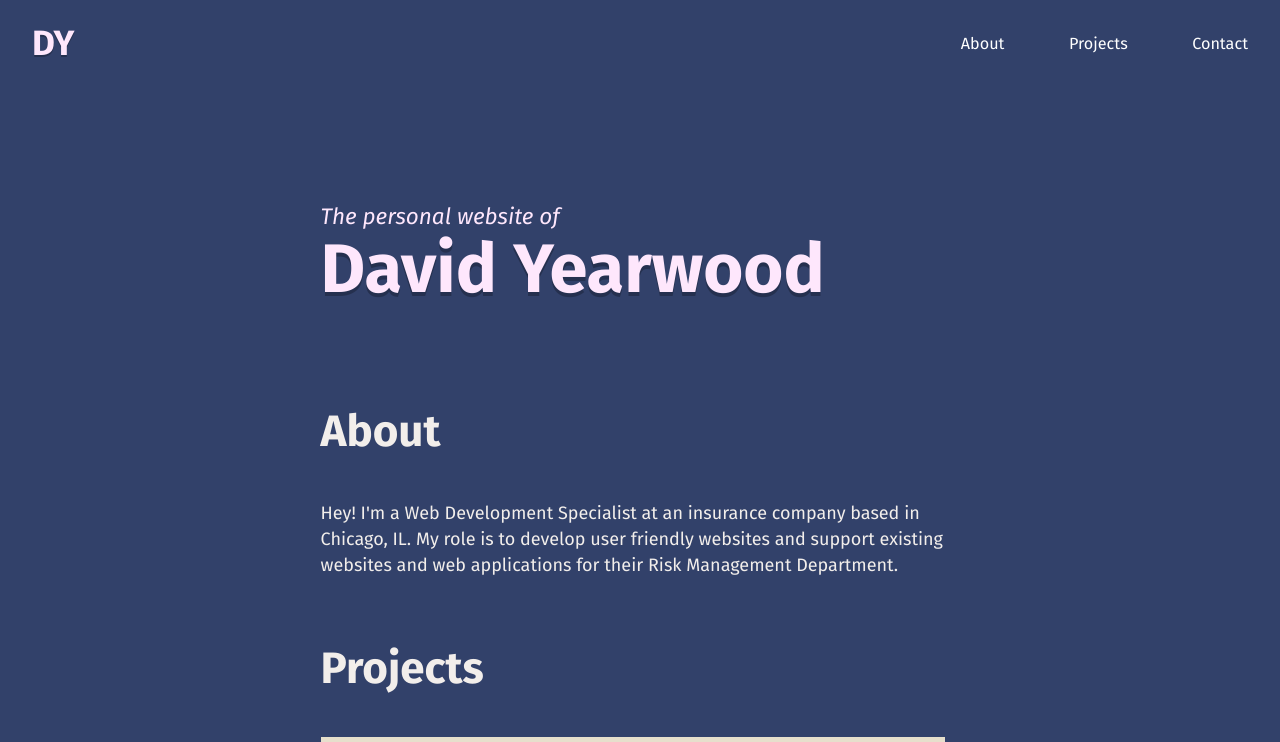
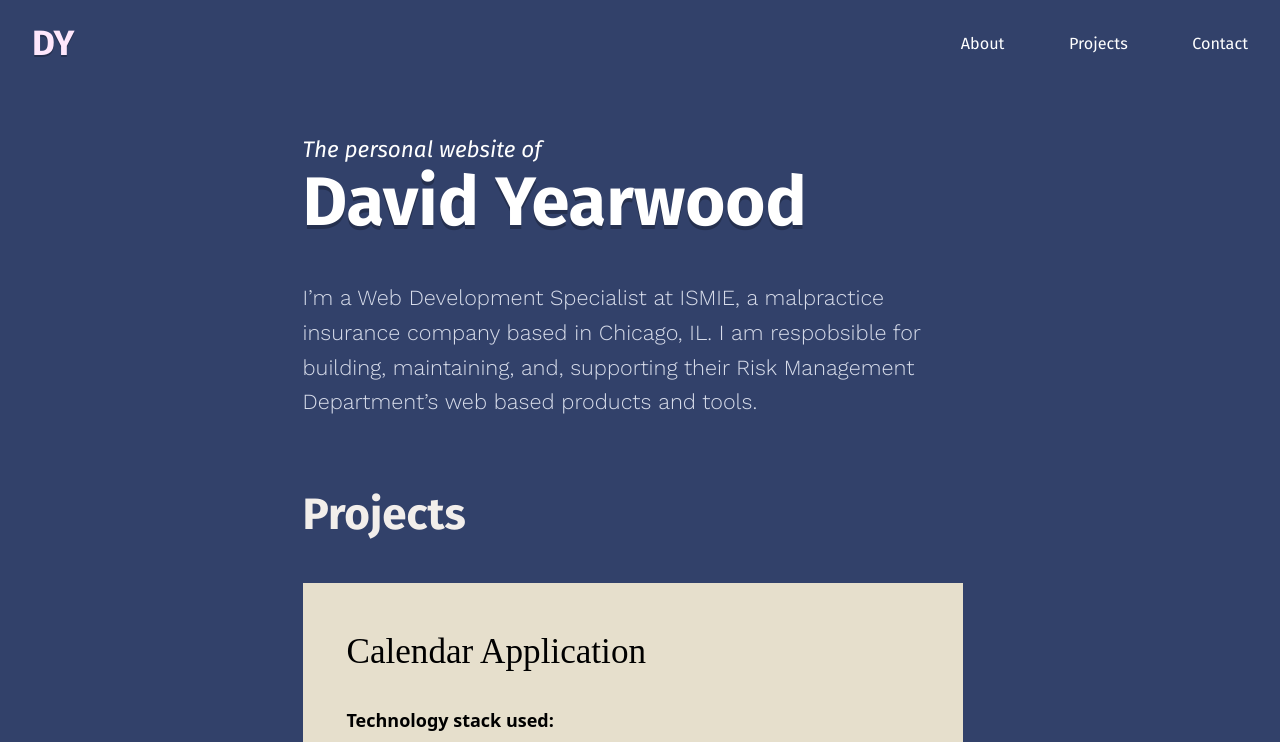
Before and after one commit to davidyearwood/dayvod.github.io, a website: page index.html in a window 1280 px wide. Shown: the top 742 px of the page. Drawn offline with nearby package versions, Linux system fonts and the light colour scheme.

Commit message:
Create and style bio section

```diff
--- a/assets/sass/_base.scss
+++ b/assets/sass/_base.scss
@@ -103,7 +103,7 @@ ul.primary-nav__list {
   width: 100%;
   margin-left: auto;
   margin-right: auto;
-  padding: 1rem;
+  // padding: 1rem;
   box-sizing: border-box;
 }
 
--- a/assets/sass/main.scss
+++ b/assets/sass/main.scss
@@ -8,4 +8,5 @@
 @import 'modules/card';
 @import 'modules/btn';
 @import 'modules/master-header';
+@import 'modules/bio';
 @import 'util.scss';
--- /dev/null
+++ b/assets/sass/modules/_bio.scss
@@ -0,0 +1,7 @@
+.bio__text {
+  font-weight: 300;
+  line-height: 160%;
+  font-size: 1.20rem;
+  color: #D7DCEA;
+  font-family: 'Work Sans';
+}
--- a/assets/sass/modules/_master-header.scss
+++ b/assets/sass/modules/_master-header.scss
@@ -1,7 +1,7 @@
 .master-header__title {
   font-size: 3.815rem;
   text-shadow: 0 4px rgba(0, 0, 0, .25);
-  color: $color--title;
+  color: #ffffff;
 }
 
 .master-header__text {
--- a/index.html
+++ b/index.html
@@ -5,6 +5,7 @@
     <meta name="viewport" content="width=device-width, initial-scale=1">
     <link rel="stylesheet" href="https://use.fontawesome.com/releases/v5.7.2/css/all.css" integrity="sha384-fnmOCqbTlWIlj8LyTjo7mOUStjsKC4pOpQbqyi7RrhN7udi9RwhKkMHpvLbHG9Sr"
         crossorigin="anonymous">
+    <link href="https://fonts.googleapis.com/css?family=Roboto:300|Work+Sans:300&display=swap" rel="stylesheet">
     <link href="https://fonts.googleapis.com/css?family=Fira+Sans:300,400,400i,600,700&display=swap" rel="stylesheet">
     <link rel="stylesheet" href="assets/css/main.css" type="text/css" />
 </head>
@@ -33,11 +34,10 @@
             </h1>
         </header>
         <main>
-            <section>
-                <h2>About</h2>
-                <p>
-                    Hey! I'm a Web Development Specialist at an insurance company based in Chicago, IL. My role is to develop user friendly websites
-                    and support existing websites and web applications for their Risk Management Department.
+            <section class="bio">
+                <p class="bio__text">
+                    I’m a Web Development Specialist at ISMIE, a malpractice insurance company based in Chicago, IL.
+                    I am respobsible for building, maintaining, and, supporting their Risk Management Department’s web based products and tools.
                 </p>
             </section>
             <section>
```
Also changed, not shown: assets/css/main.css, 1 other file.
